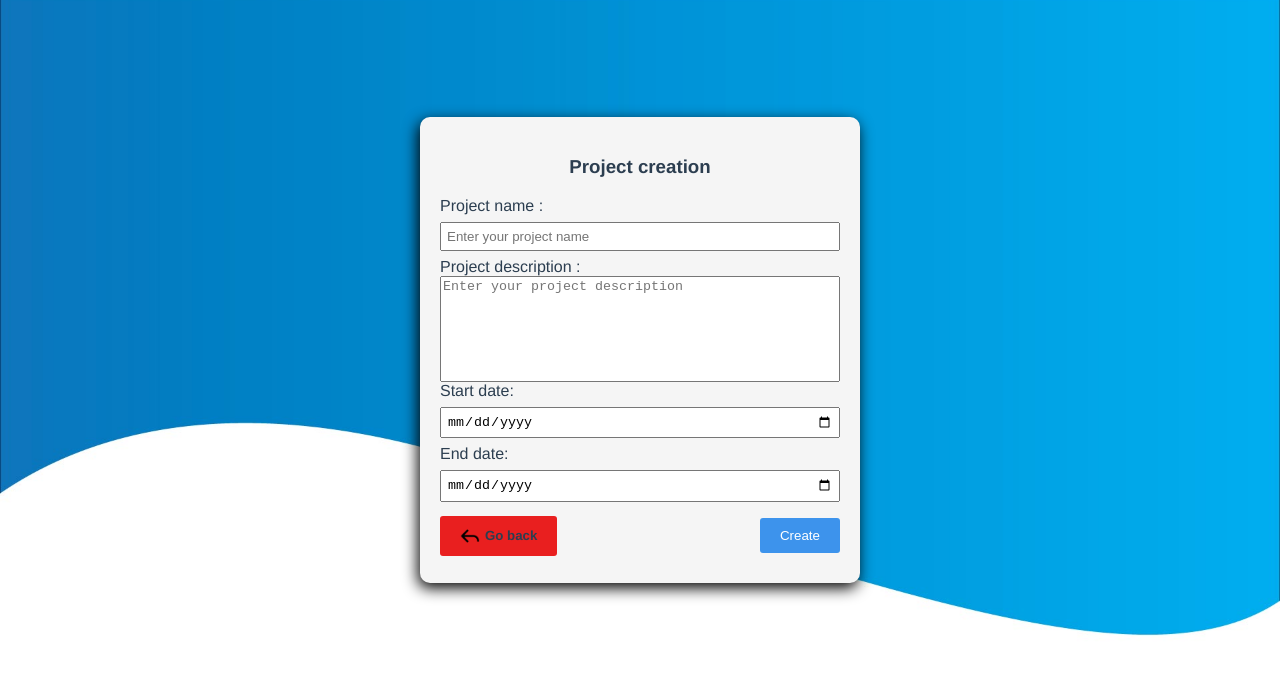
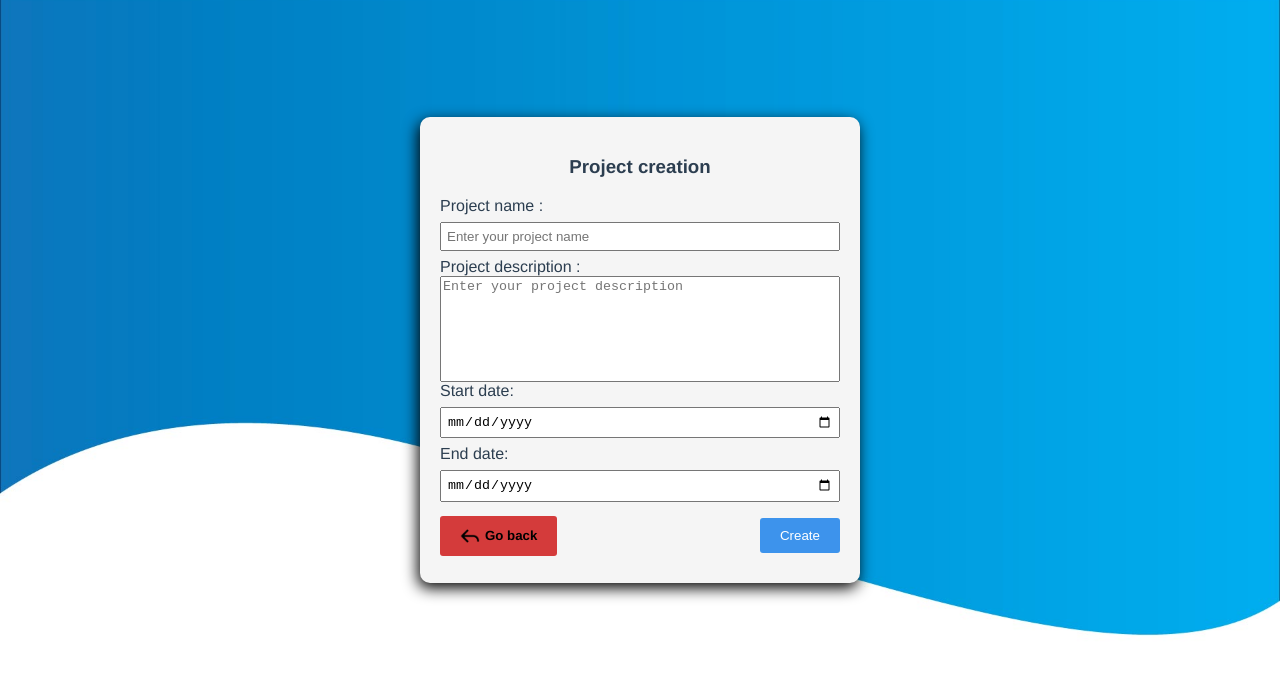
Before and after one commit to ThomasBernardDiiage/DailyRecord, a Vue app in the folder client-dailyrecord/: page /projectCreation in a window 1280 px wide. Shown: the top 674 px of the page. Built offline with nearby package versions, Linux system fonts and the light colour scheme.

Commit message:
Patch the query

```diff
--- a/client-dailyrecord/src/components/ButtonGoback.vue
+++ b/client-dailyrecord/src/components/ButtonGoback.vue
@@ -12,7 +12,7 @@
         align-items: center;
         justify-content: center;
         align-self: flex-start;
-        background-color: rgb(233, 31, 31);
+        background-color: rgb(212, 59, 59);
         margin: 7px 0;
         padding: 10px 20px;
         border-radius: 3px;
@@ -25,6 +25,7 @@
 
     .buttonLogout h5{
         margin: 0;
+        color: black;
     }
 
     .buttonLogout img{
--- a/client-dailyrecord/src/components/ButtonLogout.vue
+++ b/client-dailyrecord/src/components/ButtonLogout.vue
@@ -12,7 +12,7 @@
         align-items: center;
         justify-content: center;
         align-self: flex-start;
-        background-color: rgb(233, 31, 31);
+        background-color: rgb(212, 59, 59);
         padding: 7px 20px;
         border-radius: 3px;
         cursor: pointer;
@@ -24,6 +24,8 @@
 
     .buttonLogout h5{
         margin: 0;
+        color: black !important;
+
     }
 
     .buttonLogout img{
```
Also changed, not shown: 1 other file (tests, documents, lock files or other folders).
